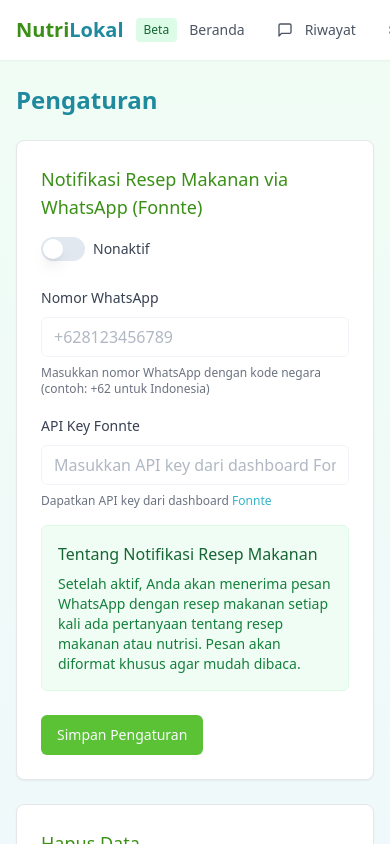
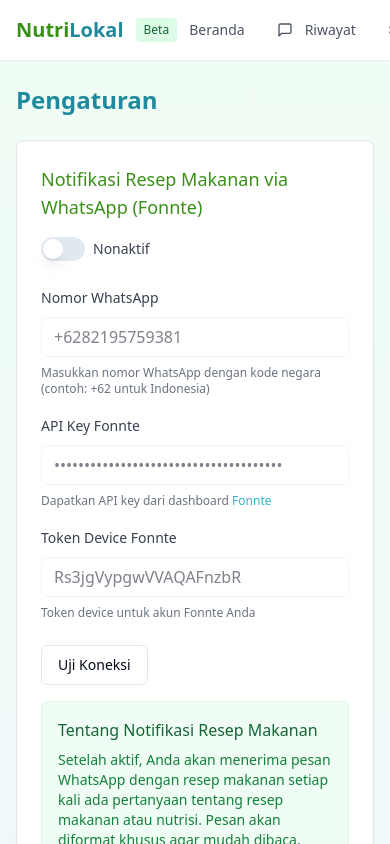
Before and after one commit to heyitsgibsss/nutri-lokal-chatbot-pro, a React (Vite) app: page /settings in a window 390 px wide. Shown: the top 844 px of the page. Built offline with nearby package versions, Linux system fonts and the light colour scheme.

Commit message:
Refactor: WhatsApp notification configuration
Update WhatsApp notification settings with new API key, device token, and phone number.

```diff
--- a/src/pages/Settings.tsx
+++ b/src/pages/Settings.tsx
@@ -5,9 +5,9 @@ import { Button } from '@/components/ui/button';
 import { Input } from '@/components/ui/input';
 import { Label } from '@/components/ui/label';
 import { Switch } from '@/components/ui/switch';
-import { getWhatsAppConfig, saveWhatsAppConfig } from '@/services/whatsappService';
+import { getWhatsAppConfig, saveWhatsAppConfig, testFonnteConnection } from '@/services/whatsappService';
 import { clearSessions } from '@/services/chatService';
-import { Loader2, Trash2 } from 'lucide-react';
+import { Loader2, Trash2, CheckCircle, AlertCircle } from 'lucide-react';
 import Header from '@/components/Header';
 import Footer from '@/components/Footer';
 import { WhatsAppConfig } from '@/types/chat';
@@ -17,9 +17,12 @@ const Settings: React.FC = () => {
     enabled: false,
     phoneNumber: '',
     apiKey: '',
-    provider: 'fonnte'
+    provider: 'fonnte',
+    deviceToken: ''
   });
   const [isLoading, setIsLoading] = useState(false);
+  const [testingConnection, setTestingConnection] = useState(false);
+  const [connectionStatus, setConnectionStatus] = useState<'idle' | 'success' | 'error'>('idle');
   const { toast } = useToast();
 
   useEffect(() => {
@@ -72,6 +75,49 @@ const Settings: React.FC = () => {
       });
     } finally {
       setIsLoading(false);
+    }
+  };
+
+  const handleTestConnection = async () => {
+    setTestingConnection(true);
+    setConnectionStatus('idle');
+
+    try {
+      if (!whatsAppConfig.apiKey) {
+        toast({
+          title: "API Key diperlukan",
+          description: "Masukkan API Key Fonnte untuk menguji koneksi",
+          variant: "destructive",
+        });
+        return;
+      }
+
+      const isConnected = await testFonnteConnection(whatsAppConfig.apiKey);
+
+      if (isConnected) {
+        setConnectionStatus('success');
+        toast({
+          title: "Koneksi berhasil",
+          description: "Koneksi ke Fonnte WhatsApp API berhasil",
+        });
+      } else {
+        setConnectionStatus('error');
+        toast({
+          title: "Koneksi gagal",
+          description: "Gagal terhubung ke Fonnte WhatsApp API. Pastikan API key valid.",
+          variant: "destructive",
+        });
+      }
+    } catch (error) {
+      setConnectionStatus('error');
+      console.error('Error testing connection:', error);
+      toast({
+        title: "Error",
+        description: "Terjadi kesalahan saat menguji koneksi. Silakan coba lagi.",
+        variant: "destructive",
+      });
+    } finally {
+      setTestingConnection(false);
     }
   };
 
@@ -143,6 +189,42 @@ const Settings: React.FC = () => {
                   </p>
                 </div>
 
+                <div className="space-y-2">
+                  <Label htmlFor="device-token" className="text-gray-700">
+                    Token Device Fonnte
+                  </Label>
+                  <Input
+                    id="device-token"
+                    type="text"
+                    placeholder="Masukkan token device Fonnte Anda"
+                    value={whatsAppConfig.deviceToken || ''}
+                    onChange={(e) => setWhatsAppConfig(prev => ({ ...prev, deviceToken: e.target.value }))}
+                    disabled={!whatsAppConfig.enabled}
+                  />
+                  <p className="text-xs text-gray-500">
+                    Token device untuk akun Fonnte Anda
+                  </p>
+                </div>
+
+                <div className="flex space-x-2">
+                  <Button
+                    type="button"
+                    variant="outline"
+                    className="mt-2"
+                    onClick={handleTestConnection}
+                    disabled={testingConnection || !whatsAppConfig.apiKey}
+                  >
+                    {testingConnection ? (
+                      <Loader2 className="mr-2 h-4 w-4 animate-spin" />
+                    ) : connectionStatus === 'success' ? (
+                      <CheckCircle className="mr-2 h-4 w-4 text-green-500" />
+                    ) : connectionStatus === 'error' ? (
+                      <AlertCircle className="mr-2 h-4 w-4 text-red-500" />
+                    ) : null}
+                    Uji Koneksi
+                  </Button>
+                </div>
+
                 <div className="p-4 bg-green-50 rounded-md border border-green-100">
                   <h3 className="font-medium text-green-800 mb-2">Tentang Notifikasi Resep Makanan</h3>
                   <p className="text-sm text-green-700">
--- a/src/services/whatsappService.ts
+++ b/src/services/whatsappService.ts
@@ -2,7 +2,7 @@
 import { WhatsAppConfig } from "@/types/chat";
 
 const WHATSAPP_CONFIG_KEY = 'nutrilokal-whatsapp-config';
-const DEFAULT_DEVICE_TOKEN = 'Rs3jgVypgwVVAQAFnzbR'; // Default Fonnte device token
+const DEFAULT_DEVICE_TOKEN = 'Rs3jgVypgwVVAQAFnzbR'; // Default Fonnte device token from the user
 
 // Save WhatsApp config to localStorage
 export const saveWhatsAppConfig = (config: WhatsAppConfig): void => {
@@ -14,8 +14,8 @@ export const getWhatsAppConfig = (): WhatsAppConfig => {
   const config = localStorage.getItem(WHATSAPP_CONFIG_KEY);
   return config ? JSON.parse(config) : {
     enabled: false,
-    phoneNumber: '',
-    apiKey: '',
+    phoneNumber: '+6282195759381', // Default phone number provided by user
+    apiKey: '1MHmjzzcuvq7qEbhY8dUn2wR3vEz91PkbEvsfC', // Default API key provided by user
     provider: 'fonnte',
     deviceToken: DEFAULT_DEVICE_TOKEN
   };
@@ -43,7 +43,7 @@ export const formatRecipeForWhatsApp = (recipeName: string, content: string): st
   return `*NutriLokal: Resep Makanan Indonesia*\n\n${content}`;
 };
 
-// Send WhatsApp notification via Fonnte API
+// Send WhatsApp notification via Fonnte API using the proper format
 export const sendWhatsAppNotification = async (
   message: string,
   phoneNumber: string,
@@ -67,7 +67,7 @@ export const sendWhatsAppNotification = async (
     // Format phone number if needed (remove '+' as Fonnte may not need it)
     const formattedPhone = phoneNumber.startsWith('+') ? phoneNumber.substring(1) : phoneNumber;
 
-    // Use data array format as shown in the example
+    // Use data array format as shown in the user provided example
     const response = await fetch('https://api.fonnte.com/send', {
       method: 'POST',
       headers: {
--- a/src/types/chat.ts
+++ b/src/types/chat.ts
@@ -20,5 +20,5 @@ export interface WhatsAppConfig {
   phoneNumber: string;
   apiKey: string;
   provider: 'fonnte';
-  deviceToken?: string;
+  deviceToken: string; // Added device token field
 }
```
